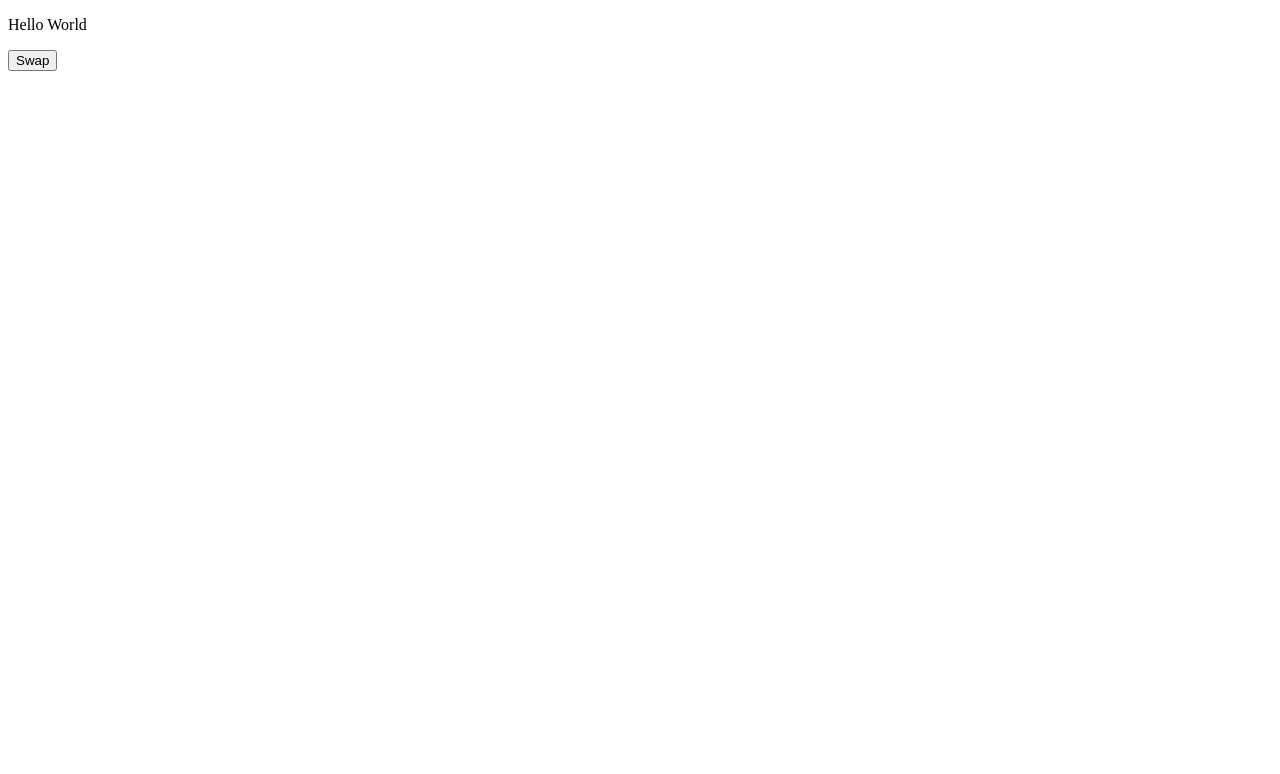
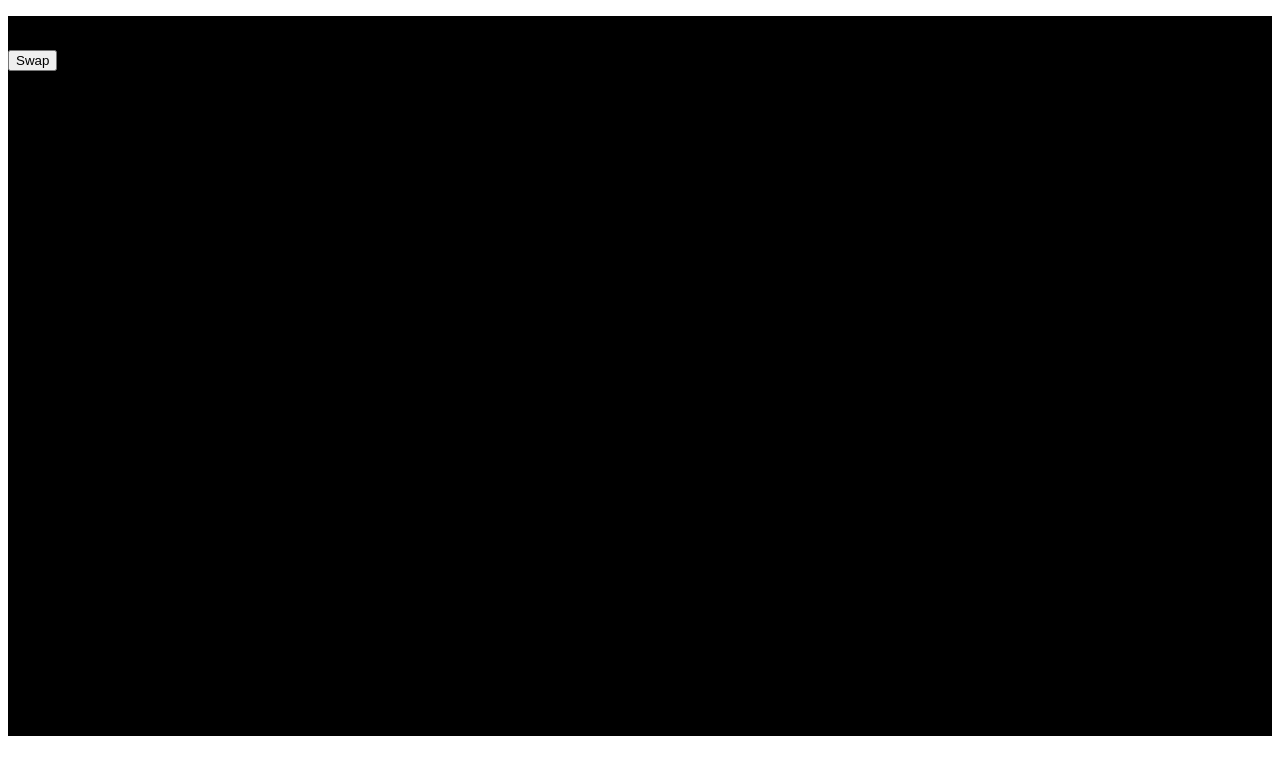
Before and after one commit to acciojob/dark-theme-KJanaki-12, a website: page main.html in a window 1280 px wide. Both pictures are taken after a click on the button "Swap". Drawn offline with Linux system fonts and the light colour scheme.

Commit message:
created a submission

```diff
--- a/main.html
+++ b/main.html
@@ -1,4 +1,5 @@
 <!DOCTYPE html>
+
  <html>
   <head>
     <title>
@@ -7,12 +8,12 @@
     <link rel="stylesheet" href="styles.css">
   </head>
   <body>
-    <main>
+    <main id="app" class="day" >
       <!-- html markup here -->
       <p id="ptag">
-        Hello World
+        I am an AccioJob student, ready to become an awesome full stack developer.
       </p>
-      <button>Swap</button>
+      <button onclick="change()" id="swap" class="button_day">Swap</button>
     </main>
     <script src="./script.js"></script>
   </body>
--- a/script.js
+++ b/script.js
@@ -1 +1,6 @@
 //your code here
+
+function change() {
+	let app = document.getElementById("app");
+	app.style.backgroundColor = "black";
+}
--- a/styles.css
+++ b/styles.css
@@ -1,5 +1,6 @@
 #app{
   height:90vh;
+/* background-color: black; */
 }
 .night{
   background-color: black;
```
